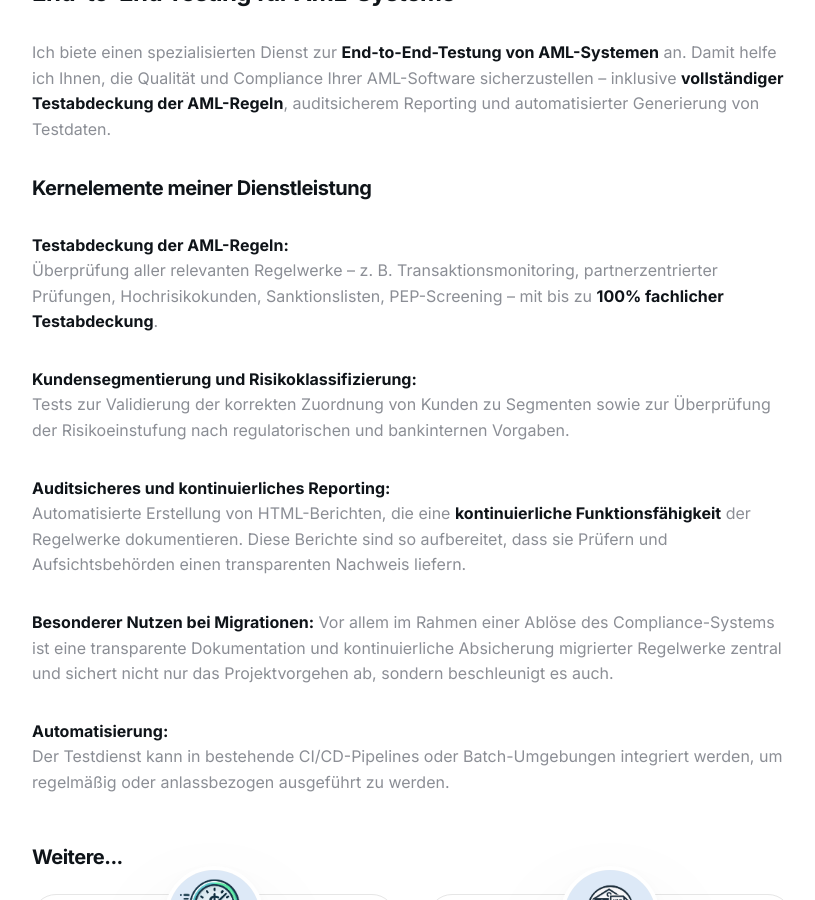
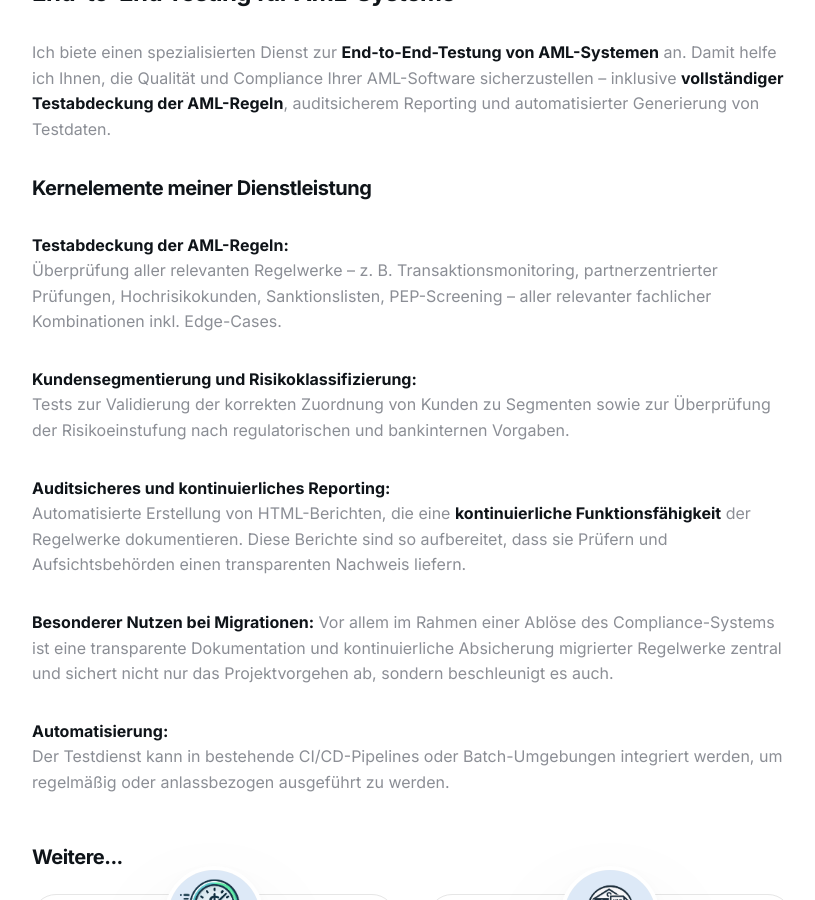
Before and after one commit to Rokko11/Rokko11.github.io, a Jekyll site: the page built from _services/service-aml-testing.md, in a window 1280 px wide and 900 px high, scrolled down 1658 px. Shown: the whole window, without its empty margins (228-1043 px from the left). Built offline with Jekyll 4.4.1, drawn with Linux system fonts in a browser that asks for light colours.

Commit message:
AML E2E Testing aktualisiert

```diff
--- a/_services/service-aml-testing.md
+++ b/_services/service-aml-testing.md
@@ -16,7 +16,7 @@ Ich biete einen spezialisierten Dienst zur **End-to-End-Testung von AML-Systemen
 #### Kernelemente meiner Dienstleistung
 
 **Testabdeckung der AML-Regeln:**
-Überprüfung aller relevanten Regelwerke – z. B. Transaktionsmonitoring, partnerzentrierter Prüfungen, Hochrisikokunden, Sanktionslisten, PEP-Screening – mit bis zu **100% fachlicher Testabdeckung**.
+Überprüfung aller relevanten Regelwerke – z. B. Transaktionsmonitoring, partnerzentrierter Prüfungen, Hochrisikokunden, Sanktionslisten, PEP-Screening – aller relevanter fachlicher Kombinationen inkl. Edge-Cases.
 
 **Kundensegmentierung und Risikoklassifizierung:**
 Tests zur Validierung der korrekten Zuordnung von Kunden zu Segmenten sowie zur Überprüfung der Risikoeinstufung nach regulatorischen und bankinternen Vorgaben.
```
